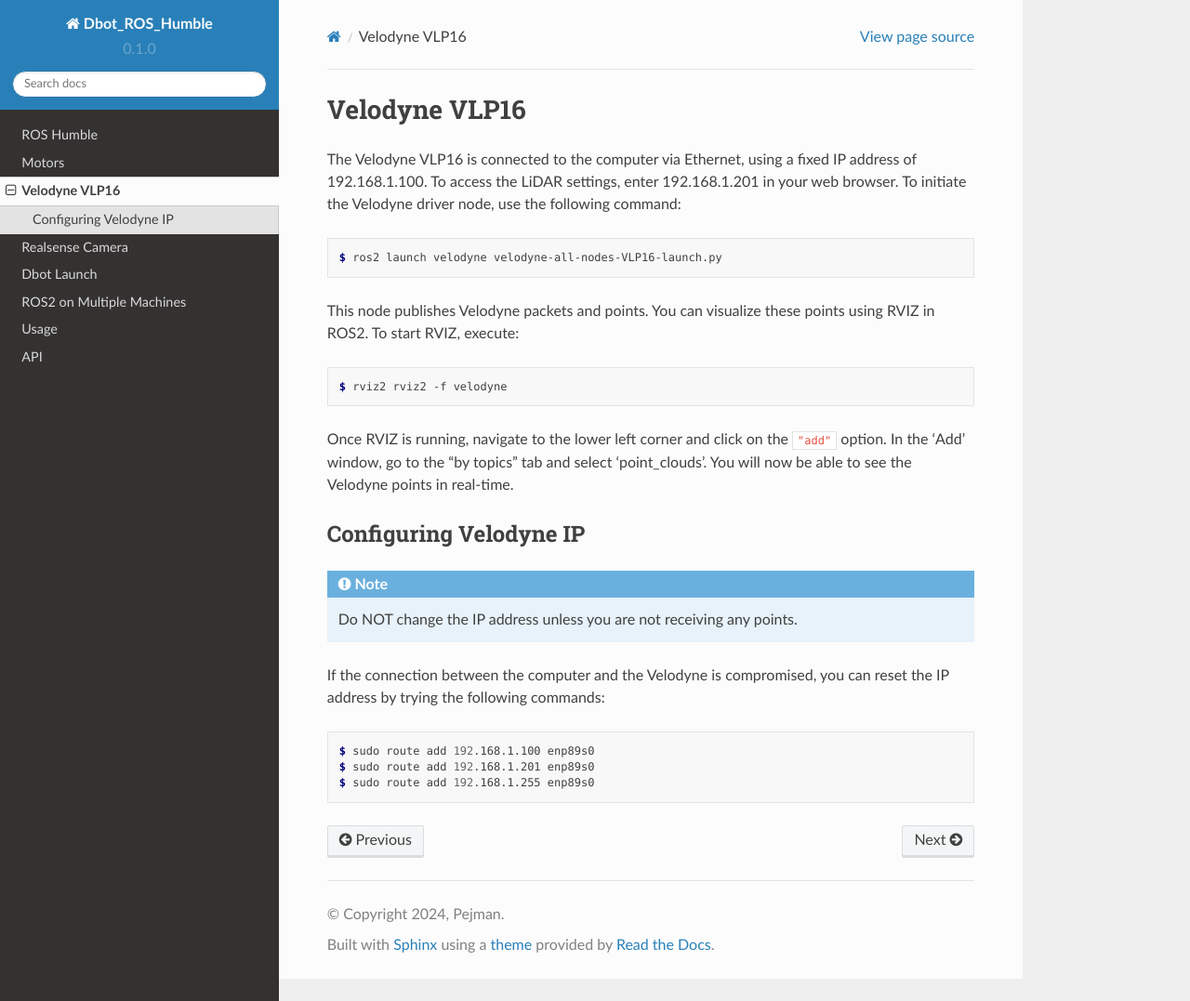
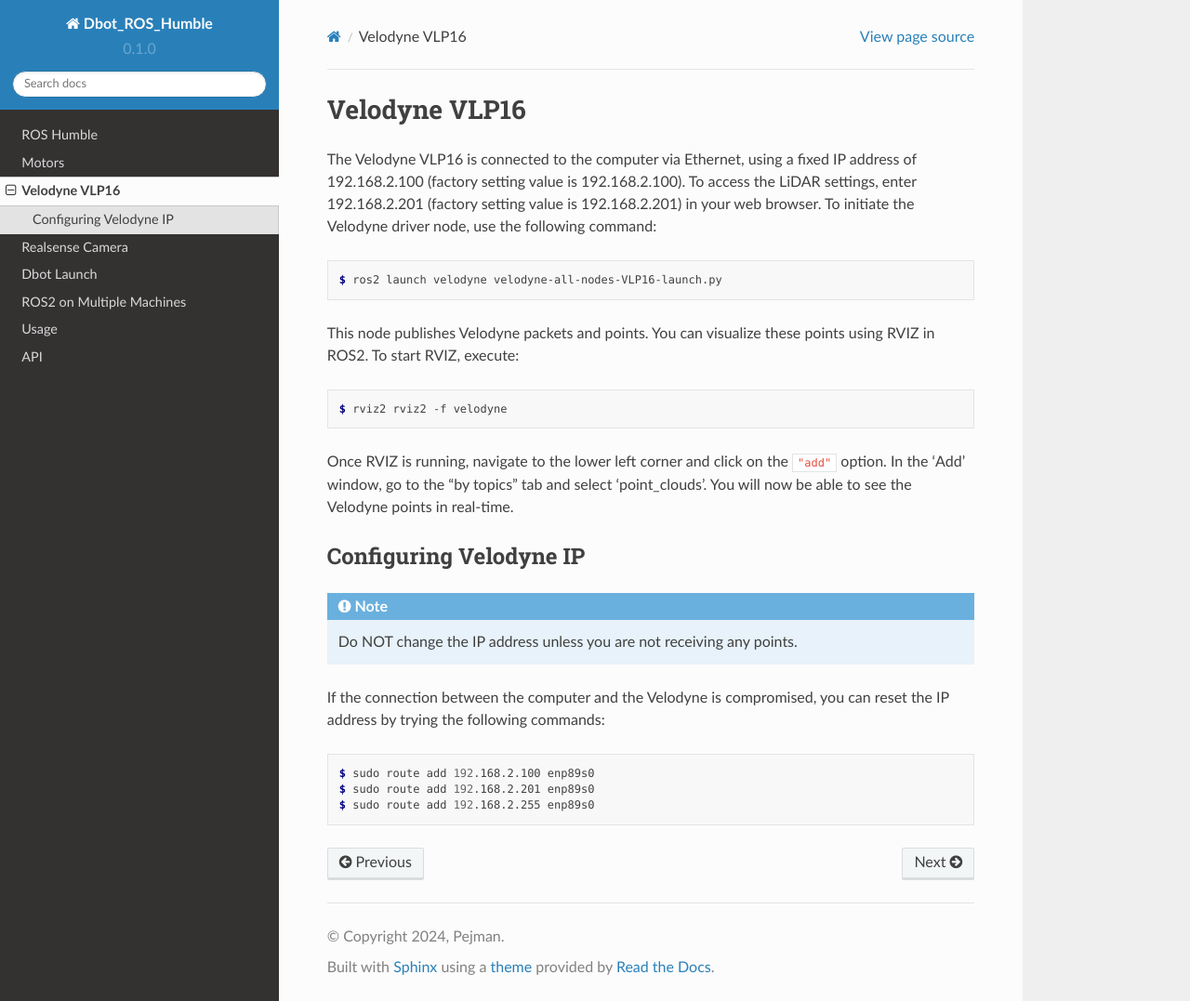
Before and after one commit to Pejman712/DbotROSHumble, a Sphinx documentation site: the page built from docs/source/velodyne.rst, in a window 1280 px wide and 1077 px high. Shown: the whole window at 93% size. Built offline with Sphinx 7.4.7 and the Read the Docs theme 2.0.0, drawn with Linux system fonts in a browser that asks for light colours.

Commit message:
Update velodyne.rst

```diff
--- a/docs/source/velodyne.rst
+++ b/docs/source/velodyne.rst
@@ -1,7 +1,7 @@
 Velodyne VLP16
 ==============
 
-The Velodyne VLP16 is connected to the computer via Ethernet, using a fixed IP address of 192.168.1.100. To access the LiDAR settings, enter 192.168.1.201 in your web browser. To initiate the Velodyne driver node, use the following command:
+The Velodyne VLP16 is connected to the computer via Ethernet, using a fixed IP address of 192.168.2.100 (factory setting value is 192.168.2.100). To access the LiDAR settings, enter 192.168.2.201 (factory setting value is 192.168.2.201) in your web browser. To initiate the Velodyne driver node, use the following command:
 
 .. code-block:: console
 
@@ -26,6 +26,6 @@
 
 .. code-block:: console
 
-    $ sudo route add 192.168.1.100 enp89s0
-    $ sudo route add 192.168.1.201 enp89s0
-    $ sudo route add 192.168.1.255 enp89s0
+    $ sudo route add 192.168.2.100 enp89s0
+    $ sudo route add 192.168.2.201 enp89s0
+    $ sudo route add 192.168.2.255 enp89s0
```
